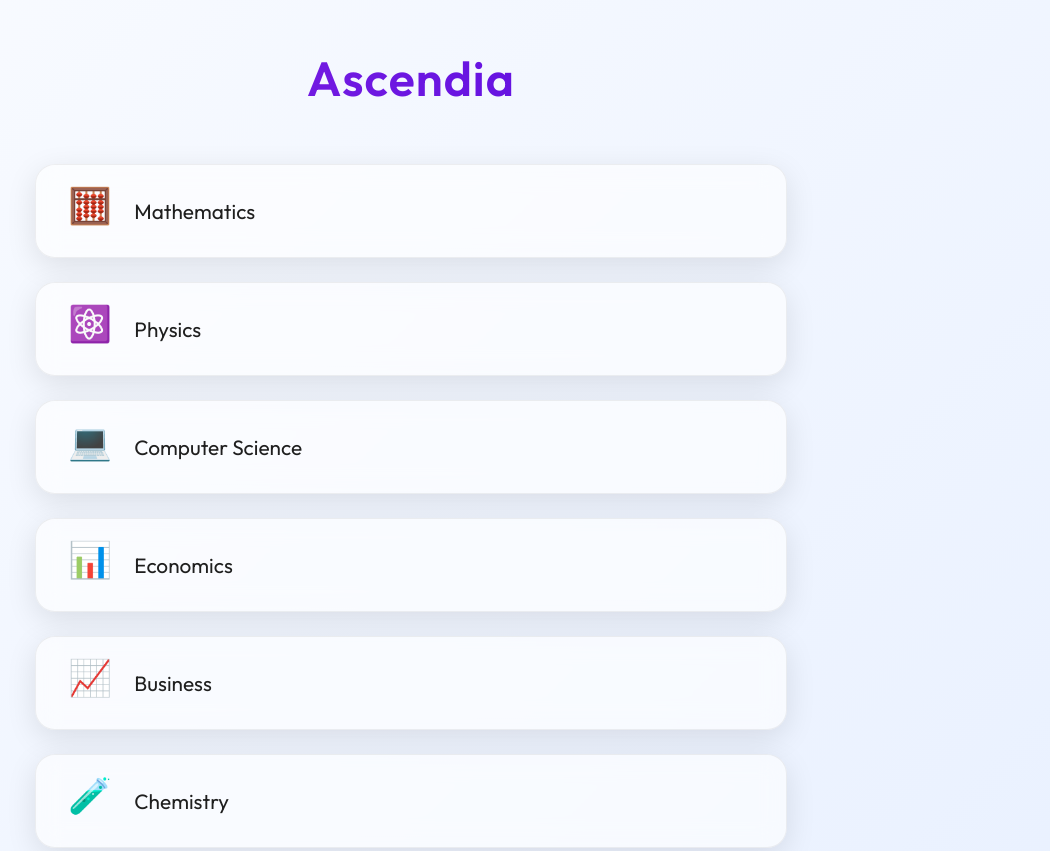
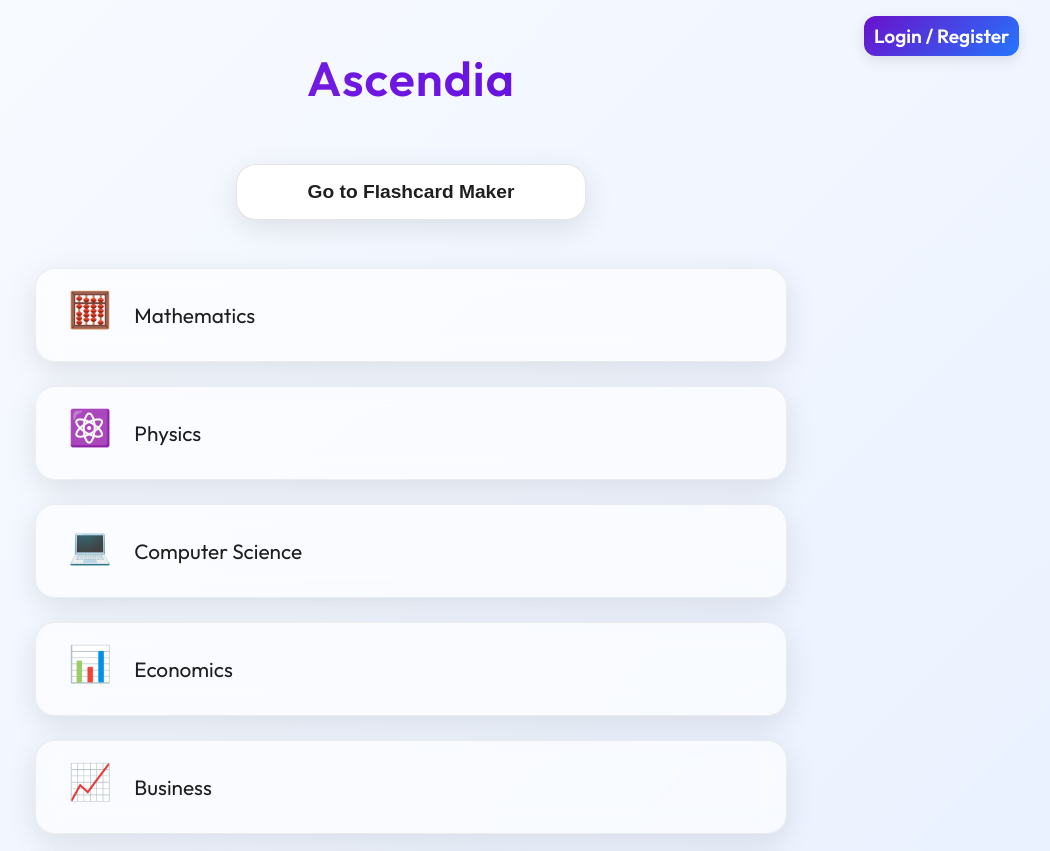
Before and after one commit to ayeshawasti/ascendia, a plain HTML site: page index.html in a window 1280 px wide. Shown: the top 851 px of the page, without its empty margins (229-1279 px from the left). Drawn offline with Linux system fonts and the light colour scheme.

Commit message:
Update index.html

```diff
--- a/index.html
+++ b/index.html
@@ -32,6 +32,7 @@
     header {
       text-align: center;
       padding: 3rem 1rem 1.5rem;
+      position: relative;
     }
 
     header h1 {
@@ -41,6 +42,58 @@
       -webkit-background-clip: text;
       -webkit-text-fill-color: transparent;
       letter-spacing: 1px;
+    }
+
+    /* 🔥 Top Right Buttons */
+    .top-right-buttons {
+      position: absolute;
+      top: 1rem;
+      right: 2rem;
+      display: flex;
+      gap: 1rem;
+    }
+
+    .top-right-buttons button {
+      padding: 0.5rem 0.6rem;
+      border: none;
+      border-radius: 12px;
+      background: linear-gradient(135deg, #6a11cb, #2575fc); /* Bluish Purplish Gradient */
+      font-weight: 600;
+      font-size: 1.2rem;
+      cursor: pointer;
+      transition: all 0.3s ease;
+      font-family: 'Outfit', sans-serif;
+      box-shadow: 0 4px 14px rgba(0, 0, 0, 0.1);
+      color: white;
+    }
+
+    .top-right-buttons button:hover {
+      background: linear-gradient(135deg, #2575fc, #6a11cb);
+      transform: scale(1.05);
+    }
+
+    /* 🔥 Flashcards Button Same as Subject Cards */
+    .flashcards-btn {
+      margin: 2rem auto 3rem auto;
+      padding: 1rem 1rem; /* Matching padding with subject cards */
+      border: 1px solid rgba(0, 0, 0, 0.1);
+      background: white;
+      box-shadow: 0 8px 30px rgba(0, 0, 0, 0.1);
+      border-radius: 20px;
+      font-weight: 600;
+      font-size: 1.2rem;
+      color: var(--text);
+      cursor: pointer;
+      transition: all 0.3s ease;
+      display: block;
+      width: 61%; /* Make it smaller and centered */
+      max-width: 350px;
+      text-align: center;
+    }
+
+    .flashcards-btn:hover {
+      background: var(--hover);
+      transform: scale(1.05);
     }
 
     .dashboard {
@@ -110,6 +163,12 @@
       .card-title {
         font-size: 1.1rem;
       }
+
+      .top-right-buttons {
+        flex-direction: column;
+        top: 1rem;
+        right: 1rem;
+      }
     }
   </style>
 </head>
@@ -117,7 +176,15 @@
 
   <header>
     <h1>Ascendia</h1>
+
+    <!-- 🔥 Top Right Buttons -->
+    <div class="top-right-buttons">
+      <button onclick="location.href='login.html'">Login / Register</button>
+    </div>
   </header>
+
+  <!-- 🔥 Flashcards Button Same as Subject Cards (Centered) -->
+  <button class="flashcards-btn" onclick="goToFlashcards()">Go to Flashcard Maker</button>
 
   <main class="dashboard">
     <a href="math.html" class="card">
@@ -154,5 +221,21 @@
     © 2025 Ascendia. Built by Ayesha ✨
   </footer>
 
+  <!-- 🔥 Simple JS for login check -->
+  <script>
+    function isLoggedIn() {
+      return localStorage.getItem('ascendiaUser') !== null;
+    }
+
+    function goToFlashcards() {
+      if (isLoggedIn()) {
+        window.location.href = "flashcards.html";
+      } else {
+        alert("Please login or register to access flashcards.");
+        window.location.href = "login.html";
+      }
+    }
+  </script>
+
 </body>
 </html>
```
